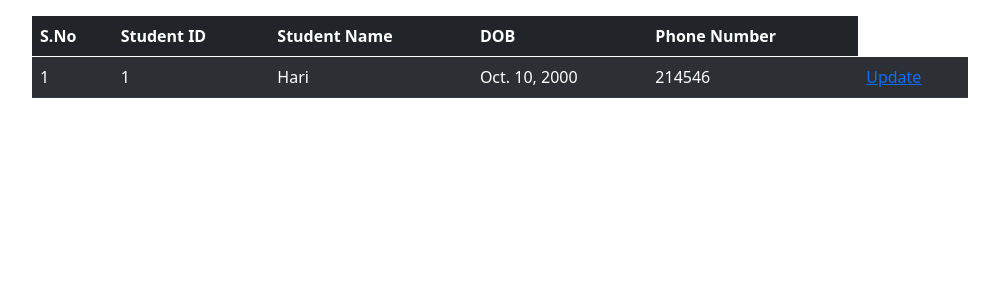
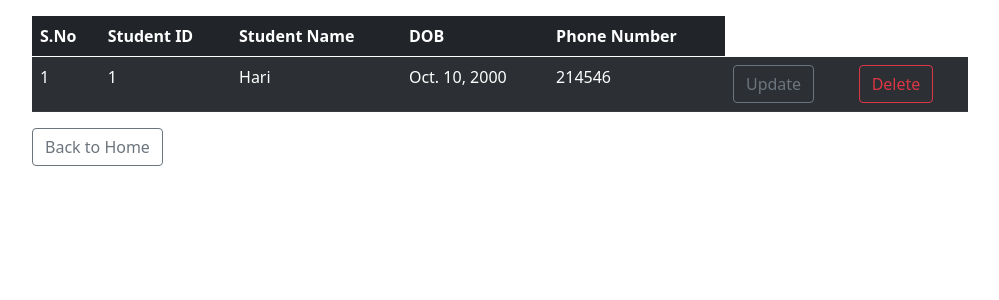
Before and after one commit to HaRi-Haran-D/CRUD-Practice, a Django app: page /list/ in a window 1280 px wide. Shown: the top 300 px of the page, without its empty margins (140-1139 px from the left). Run offline with Django 5.2, Linux system fonts and the light colour scheme; data comes from the database, SQL or seed files in the repository; both versions use the stored data as it was after the commit.

Commit message:
Practice

```diff
--- a/project/app/templates/base.html
+++ b/project/app/templates/base.html
@@ -15,7 +15,7 @@
                 {% csrf_token %}
                 {% for field in form %}
                 <div class="d-flex mb-3 align-items-center">
-                    <label class="" style="min-width:70px;">{{ field.label_tag }}</label>
+                    <label class="" style="max-width:80px;">{{ field.label_tag }}</label>
                     <div class="flex-grow-1">
                         {{ field }}
                     </div>
--- a/project/app/templates/stud_list.html
+++ b/project/app/templates/stud_list.html
@@ -29,14 +29,21 @@
                     <td>{{ items.dob }}</td>
                     <td>{{ items.phone_no }}</td>
                     <td>
-                        <a href="{% url 'update_list' items.id %}">Update</a>
+                        <a href="{% url 'update_list' items.id %}" class="btn btn-outline-secondary">Update</a>
+                    </td>
+                    <td>
+                        <form action="{% url 'delete_list' items.id %}" method="post">
+                            {% csrf_token %}
+                            <button type="submit" class="btn btn-outline-danger">Delete</button>
+                        </form>
                     </td>
                 </tr>
                 {% endfor %}
             </tbody>
         </table>
-
-        <p>{{ items }}</p>
+        <div>
+            <a href="{% url 'home' %}" class="btn btn-outline-secondary">Back to Home</a>
+        </div>
 
     </div>
 </body>
--- a/project/app/urls.py
+++ b/project/app/urls.py
@@ -5,4 +5,5 @@ urlpatterns = [
     path('',views.home, name='home'),
     path('list/', views.list_items, name='list_items'),
     path('update/<int:item_id>/', views.update_list, name='update_list'),
+    path('delete/<int:item_id>/', views.delete_list, name='delete_list'),
 ]
--- a/project/app/views.py
+++ b/project/app/views.py
@@ -1,4 +1,5 @@
 from django.shortcuts import render, redirect
+from django.shortcuts import get_object_or_404
 from django.contrib import messages
 from .forms import StudentForm
 from .models import Student
@@ -38,3 +39,17 @@ def update_list(request, item_id):
             form.save()
             return redirect('list_items')
     return render(request, 'update_list.html', {'form': form})
+
+# def delete_list(request, item_id):
+#     items = Student.objects.get(id=item_id)
+#     if request.method == 'POST':
+#         items.delete()
+#         return redirect('list_items')
+#     return render(request, 'list_items.html', {'item': Student.objects.all()})
+
+def delete_list(request, item_id):
+    student = get_object_or_404(Student, id=item_id)
+    if request.method == "POST":
+        student.delete()
+        return redirect("list_items")
+    return redirect("list_items")
```
Also changed, not shown: project/db.sqlite3.
